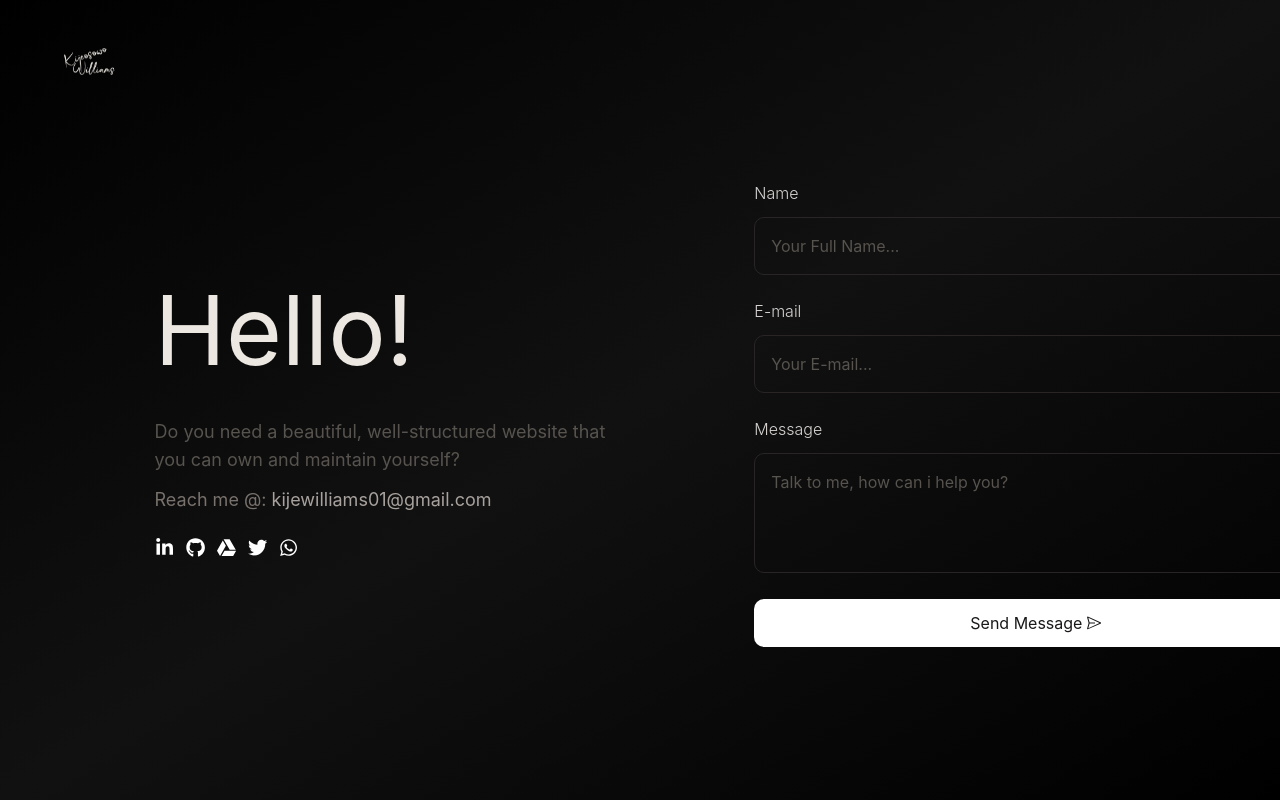
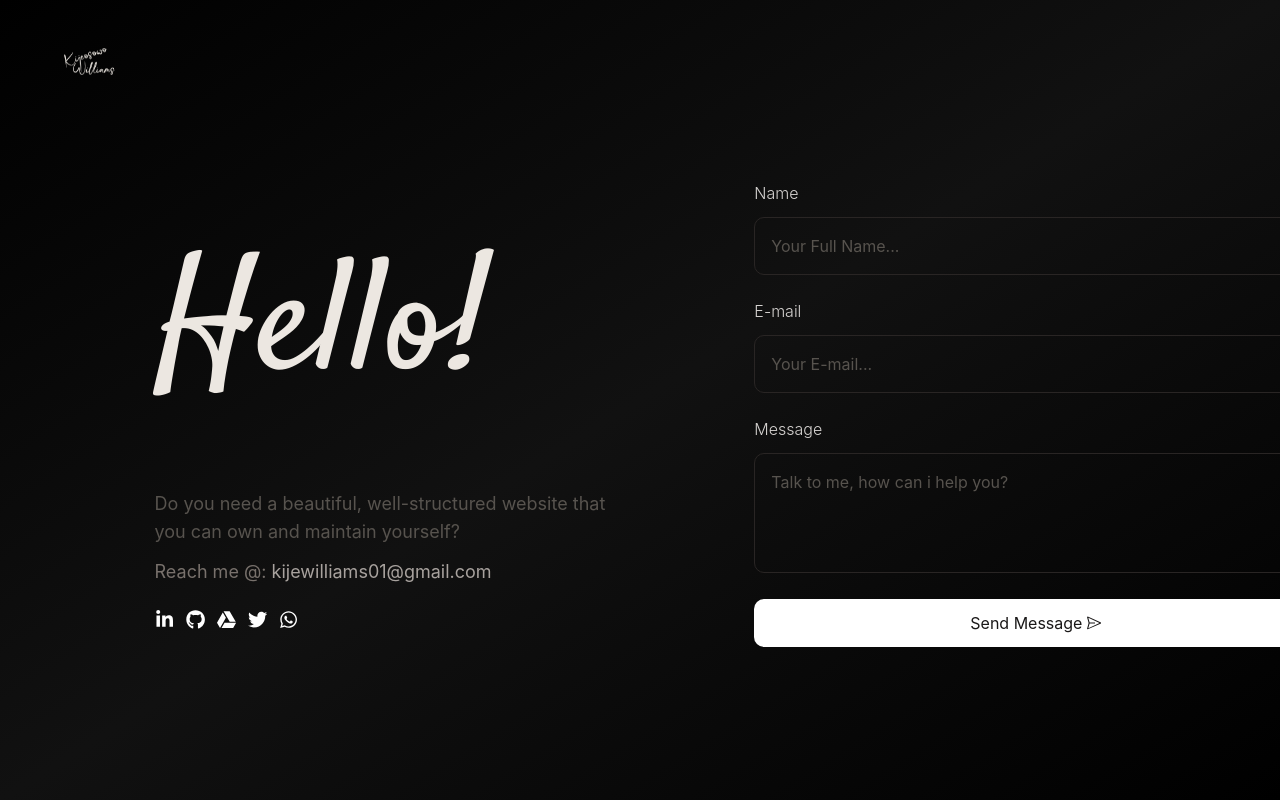
Before and after one commit to Kijedev/Kijeosowo-Williams, a React (Vite) app: page /contact in a window 1280 px wide. Shown: the top 800 px of the page. Built offline with nearby package versions, Linux system fonts and the light colour scheme; a web font is replaced by a local one; what tailwindcss-animated would draw is missing.

Commit message:
Framer to contact

```diff
--- a/src/components/Footercta.jsx
+++ b/src/components/Footercta.jsx
@@ -1,6 +1,7 @@
 import { motion } from "framer-motion";
 import { Link } from "react-router";
 import { ArrowRight } from "lucide-react";
+
 const Footercta = () => {
   const popupVariants = {
     hidden: { opacity: 0, scale: 0.8, y: 40 },
--- a/src/pages/Contact.jsx
+++ b/src/pages/Contact.jsx
@@ -3,8 +3,19 @@ import { Link } from "react-router";
 import Icons from "../components/Icons";
 import Form from "../components/Form";
 import kijeLogo from "../Image/kije williams.png";
+import { motion } from "framer-motion";
 
 const Contact = () => {
+  const popupVariants = {
+    hidden: { opacity: 0, scale: 0.8, y: 40 },
+    visible: {
+      opacity: 1,
+      scale: 1,
+      y: 0,
+      transition: { type: "spring", stiffness: 80, damping: 15 },
+    },
+  };
+
   return (
     <section className="bg-gradient-to-br from-black via-[#111] to-black text-[#ECE7E1]">
       {/* Animation */}
@@ -16,9 +27,15 @@ const Contact = () => {
       </div>
 
       <div className="lg:flex lg:justify-around lg:items-center lg:ml-20 lg:mt-[-100vh] lg:h-[100vh] -mt-[90vh] md:mt-[-70%] md:ml-[5%] ml-5 mr-5">
-        <aside className="flex gap-5 mt-20 lg:mt-0">
+        <motion.aside
+          className="flex gap-5 mt-20 lg:mt-0"
+          variants={popupVariants}
+          initial="hidden"
+          whileInView="visible"
+          viewport={{ once: true, amount: 0.2 }}
+        >
           <div className="flex flex-col">
-            <h1 className="text-[#ECE7E1] py-10 lg:text-8xl md:text-[10rem] text-[5rem] animate-fade-up animate-once animate-delay-[500ms]">
+            <h1 className="text-[#ECE7E1] py-10 lg:text-[10rem] md:text-[10rem] text-[5rem] animate-fade-up animate-once animate-delay-[500ms] Satisfy">
               Hello!
             </h1>
             <p className="text-stone-600 text-lg">
@@ -29,7 +46,8 @@ const Contact = () => {
               Reach me @:{" "}
               <Link
                 className="text-stone-400"
-                to="mailto:kijewilliams01@gmail.com?subject=Hello%20There&body=I%20want%20to%20create%20a%20website">
+                to="mailto:kijewilliams01@gmail.com?subject=Hello%20There&body=I%20want%20to%20create%20a%20website"
+              >
                 kijewilliams01@gmail.com
               </Link>
             </p>
@@ -38,7 +56,7 @@ const Contact = () => {
               <Icons />
             </div>
           </div>
-        </aside>
+        </motion.aside>
 
         <aside>
           <Form />
```
